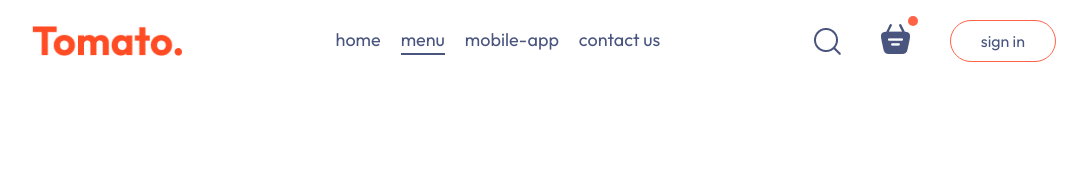
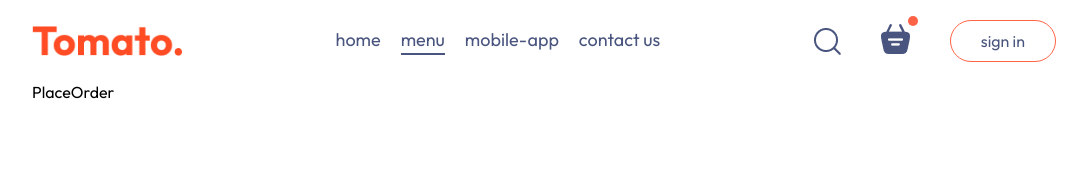
Before and after one commit to kubraacelik/QuickBite, a React (Vite) app in the folder frontend/: page /order in a window 1280 px wide. Shown: the top 172 px of the page, without its empty margins (96-1183 px from the left). Built offline with nearby package versions, Linux system fonts and the light colour scheme.

Commit message:
added react router dom

```diff
--- a/frontend/src/App.jsx
+++ b/frontend/src/App.jsx
@@ -1,10 +1,19 @@
 import React from "react";
 import Navbar from "./components/Navbar/Navbar";
+import { Route, Routes } from "react-router-dom";
+import Home from "./pages/Home/Home";
+import Cart from "./pages/Cart/Cart";
+import PlaceOrder from "./pages/PlaceOrder/PlaceOrder";
 
 const App = () => {
   return (
     <div className="app">
       <Navbar />
+      <Routes>
+        <Route path="/" element={<Home />} />
+        <Route path="/cart" element={<Cart />} />
+        <Route path="/order" element={<PlaceOrder />} />
+      </Routes>
     </div>
   );
 };
--- a/frontend/src/main.jsx
+++ b/frontend/src/main.jsx
@@ -1,10 +1,10 @@
-import { StrictMode } from 'react'
 import { createRoot } from 'react-dom/client'
 import App from './App.jsx'
 import './index.css'
+import {BrowserRouter} from "react-router-dom"
 
 createRoot(document.getElementById('root')).render(
-  <StrictMode>
+  <BrowserRouter>
     <App />
-  </StrictMode>,
+  </BrowserRouter>,
 )
```
